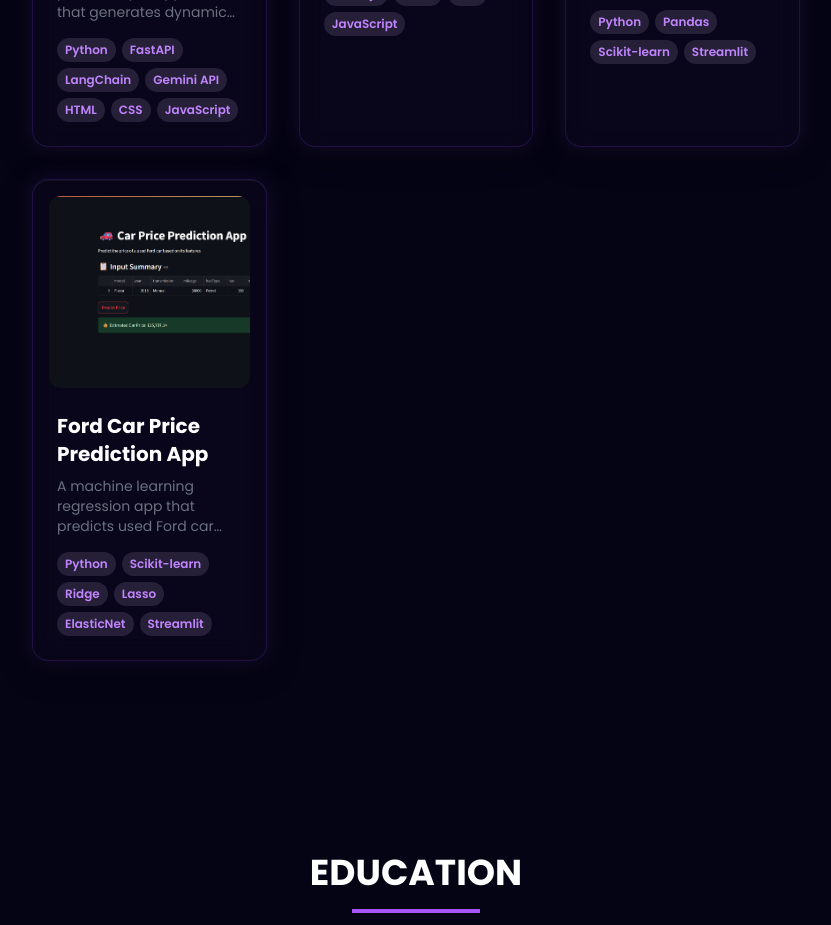
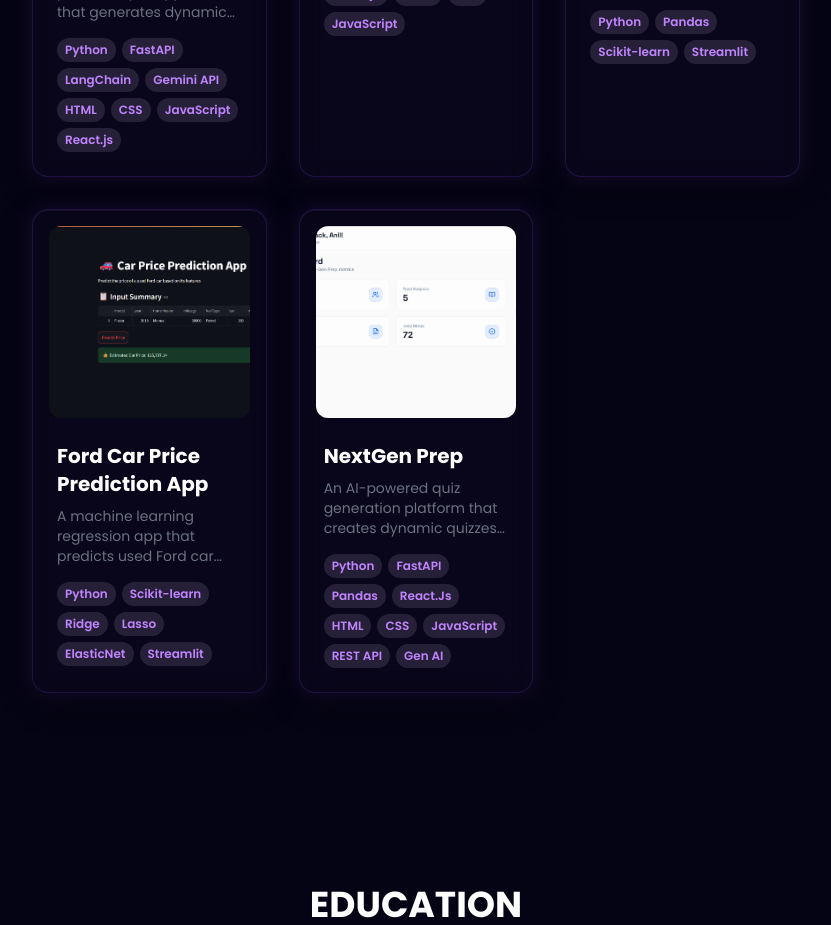
Before and after one commit to Anilbk777/portfolio-website, a React (Vite) app: page / in a window 1280 px wide. Shown: the part 3540-4465 px from the top of the page, without its empty margins (224-1055 px from the left). Built offline with nearby package versions, Linux system fonts and the light colour scheme.

Commit message:
nextgen_prep added

```diff
--- a/src/constants.js
+++ b/src/constants.js
@@ -175,7 +175,7 @@ import aiQuizLogo from "./assets/work_logo/ai_quizz.png";
 import perfectCareLogo from "./assets/work_logo/perfect_Care.png";
 import movieRecLogo from "./assets/work_logo/movie_recommendation.png";
 import carPriceLogo from "./assets/work_logo/car_price_prediction.png";
-
+import nextGenPrepLogo from "./assets/work_logo/nextgen_prep.png"
 export const projects = [
   {
     id: 0,
@@ -191,6 +191,7 @@ export const projects = [
       "HTML",
       "CSS",
       "JavaScript",
+      "React.js"
     ],
     github: "https://github.com/Anilbk777/AI_Quizzes_generator",
     webapp: "https://ai-quizzes-generator.vercel.app/",
@@ -234,4 +235,24 @@ export const projects = [
       "https://github.com/Anilbk777/Machine-learning/tree/main/car_price_prediction",
     webapp: "https://machine-learning-ujzzbtckdlqlhrauovxnbh.streamlit.app/",
   },
+  {
+    id: 4,
+    title: "NextGen Prep",
+    description:
+      "An AI-powered quiz generation platform that creates dynamic quizzes from user-provided topics or documents. Built with a scalable full-stack architecture using FastAPI backend and modern frontend technologies, featuring real-time quiz generation, REST APIs, and interactive learning experiences.",
+    image: nextGenPrepLogo,
+    tags: [
+      "Python",
+      "FastAPI",
+      "Pandas",
+      "React.Js",
+      "HTML",
+      "CSS",
+      "JavaScript",
+      "REST API",
+      "Gen AI",
+    ],
+    github: "https://github.com/Anilbk777/NextGen_Prep/tree/main",
+    webapp: "https://github.com/Anilbk777/NextGen_Prep/tree/main",
+  },
 ];
```
Also changed, not shown: src/assets/work_logo/nextgen_prep.png (added).
